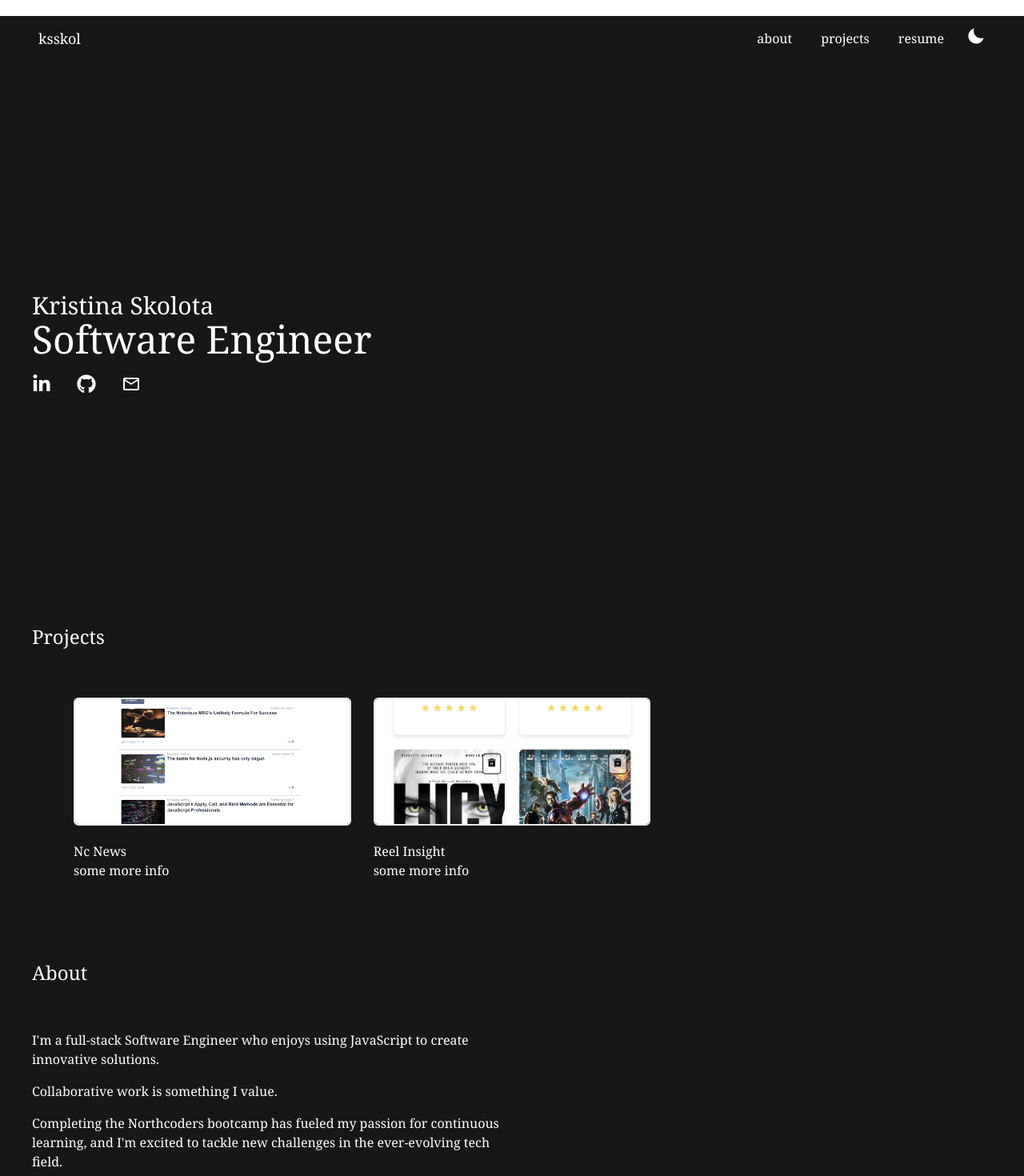
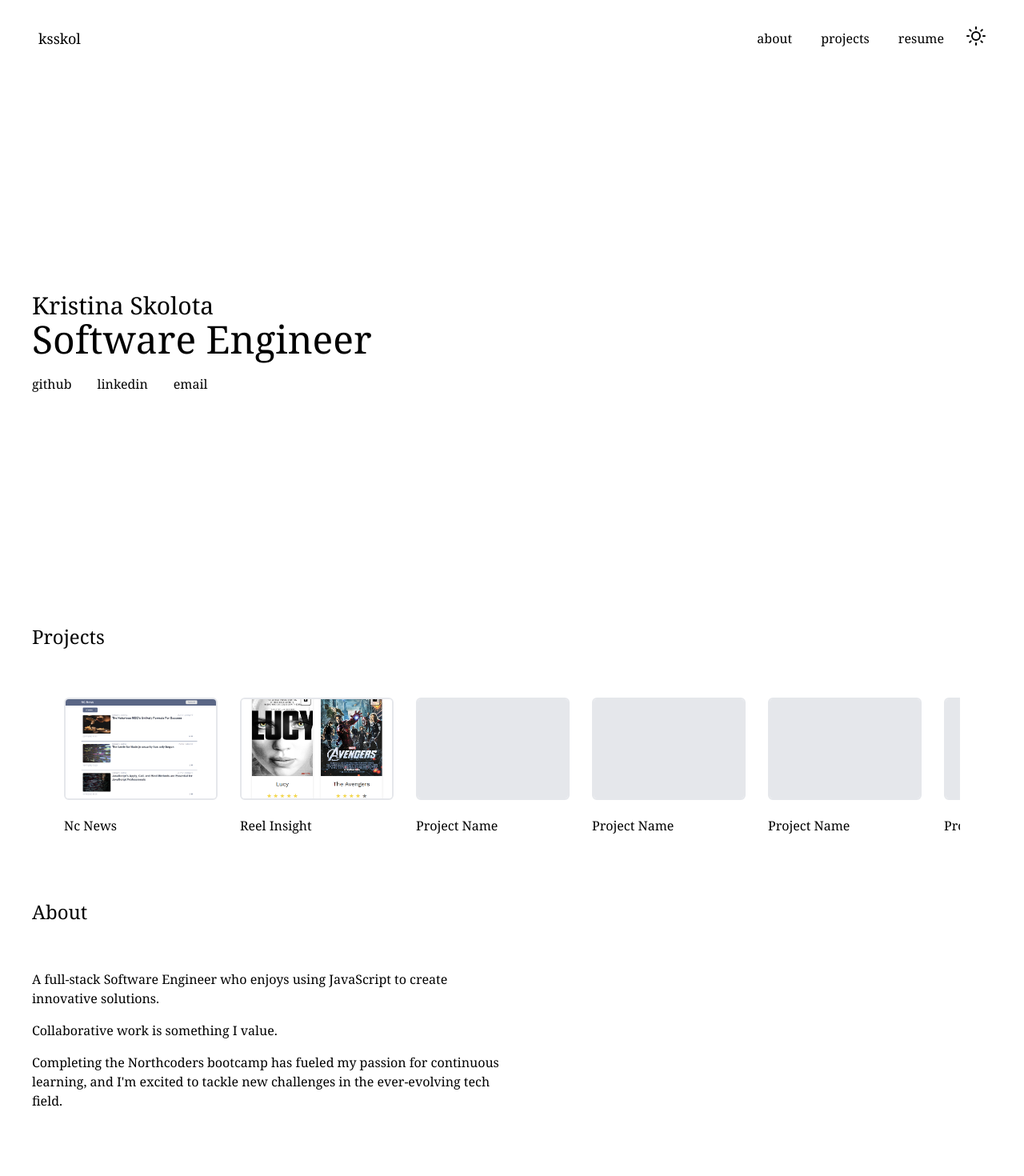
Before and after one commit to ksskol/ksskol, a React (Vite) app: page / in a window 1280 px wide. Shown: the top 1470 px of the page at 80% size. Built offline with nearby package versions, Linux system fonts and the light colour scheme.

Commit message:
added animations, made a data.json file

```diff
--- /dev/null
+++ b/data.json
@@ -0,0 +1,87 @@
+{
+  "name": "Kristina Skolota",
+  "title": "Software Engineer",
+  "about": [
+    {
+      "id": "1",
+      "text": "A full-stack Software Engineer who enjoys using JavaScript to create innovative solutions."
+    },
+    {
+      "id": "2",
+      "text": "Collaborative work is something I value."
+    },
+    {
+      "id": "3",
+      "text": "Completing the Northcoders bootcamp has fueled my passion for continuous learning, and I'm excited to tackle new challenges in the ever-evolving tech field."
+    }
+  ],
+  "contacts": [
+    {
+      "id": "1",
+      "title": "github",
+      "link": "https://github.com/ksskol"
+    },
+    {
+      "id": "2",
+      "title": "linkedin",
+      "link": "https://www.linkedin.com/in/ksskol/"
+    },
+    { "id": "3", "title": "email", "link": "mailto:tinaskolo@gmail.com" }
+  ],
+  "projects": [
+    {
+      "id": "1",
+      "title": "Nc News",
+      "description": "some more info",
+      "imageSrc": "/adding/ncNews.png",
+      "url": "https://github.com/ksskol/NC_News_FE"
+    },
+    {
+      "id": "2",
+      "title": "Reel Insight",
+      "description": "some more info",
+      "imageSrc": "/adding/reelInsight.png",
+      "url": "https://github.com/Always-Serving-Code/Reel-Insight"
+    },
+    {
+      "id": "3",
+      "title": "Project Name",
+      "description": "in progress...",
+      "imageSrc": "/adding/in-progress.png"
+    },
+    {
+      "id": "4",
+      "title": "Project Name",
+      "description": "in progress...",
+      "imageSrc": "/adding/in-progress.png"
+    },
+    {
+      "id": "5",
+      "title": "Project Name",
+      "description": "in progress...",
+      "imageSrc": "/adding/in-progress.png"
+    },
+    {
+      "id": "5",
+      "title": "Project Name",
+      "description": "in progress...",
+      "imageSrc": "/adding/in-progress.png"
+    }
+  ],
+
+  "resume": {
+    "tagline": "Full-Stack Software Engineer.",
+    "experiences": [],
+    "education": {
+      "placeName": "Northcoders, Manchester",
+      "placeDate": "March 2024 - May 2024",
+      "placePara": "Software Engineer"
+    },
+    "skills": {
+      "languages": ["JavaScript", "TypeScript"],
+      "frontEnd": ["HTML", "CSS", "Tailwind CSS", "React"],
+      "backEnd": ["SQL", "PSQL", "MongoDB"],
+      "testing": ["TDD using Jest"]
+    }
+  }
+}
--- a/src/App.jsx
+++ b/src/App.jsx
@@ -6,7 +6,7 @@ import Projects from "./components/Projects";
 import Resume from "./components/Resume";
 
 function App() {
-  const [isDarkMode, setIsDarkMode] = useState(true);
+  const [isDarkMode, setIsDarkMode] = useState(false);
 
   function toggleTheme() {
     const newMode = !isDarkMode;
@@ -28,6 +28,7 @@ function App() {
       <Header isDarkMode={isDarkMode} toggleTheme={toggleTheme} />
       <Routes>
         <Route path="/" element={<MainInfo isDarkMode={isDarkMode} toggleTheme={toggleTheme} />} />
+        <Route path="/about" element={<MainInfo />} />
         <Route path="/resume" element={<Resume isDarkMode={isDarkMode} toggleTheme={toggleTheme} />} />
         <Route path="/projects" element={<Projects isDarkMode={isDarkMode} toggleTheme={toggleTheme} />} />
       </Routes>
--- a/src/components/About.jsx
+++ b/src/components/About.jsx
@@ -1,20 +1,17 @@
+import data from '../../data.json';
+
 export default function About() {
+  const { name, title, about } = data;
+
   return (
     <div className="my-10 text-lg laptop:text-base">
       <div className="grid grid-cols-1 laptop:grid-cols-2">
         <div className="col-span-1">
-          <p className="my-4">
-            I'm a full-stack Software Engineer who enjoys using JavaScript to create
-            innovative solutions.
-          </p>
-          <p className="my-4">
-            Collaborative work is something I value.
-          </p>
-          <p className="my-4">
-            Completing the Northcoders bootcamp has fueled my passion for continuous
-            learning, and I'm excited to tackle new challenges in the ever-evolving
-            tech field.
-          </p>
+          {about.map(item => (
+            <p key={item.id} className="my-4">
+              {item.text}
+            </p>
+          ))}
         </div>
       </div>
     </div>
--- a/src/components/Contact.jsx
+++ b/src/components/Contact.jsx
@@ -1,25 +1,27 @@
-import { FaLinkedinIn } from "react-icons/fa";
-import { FaGithub } from "react-icons/fa";
-import { MdOutlineMail } from "react-icons/md";
+import React from "react";
+import data from "../../data.json";
 
 export default function Contact() {
+  const { contacts } = data;
+
   return (
-    <div className="flex space-x-8 mt-5 text-2xl">
-      <div>
-        <a href="https://www.linkedin.com/in/ksskol/" target="_blank">
-          <FaLinkedinIn />
-        </a>
-      </div>
-      <div>
-        <a href="https://github.com/ksskol" target="_blank">
-          <FaGithub />
-        </a>
-      </div>
-      <div>
-        <a href="mailto:tinaskolo@gmail.com" target="_blank">
-          <MdOutlineMail />
-        </a>
-      </div>
+    <div className="flex space-x-8 mt-5">
+      {contacts.map((contact) => (
+        <div key={contact.id}>
+          <a
+            href={contact.link}
+            target="_blank"
+            rel="noopener noreferrer"
+            className={`hover:duration-300 ${
+              contact.title === "linkedin" ? "hover:text-blue-500" : ""
+            } ${contact.title === "github" ? "hover:text-gray-500" : ""} ${
+              contact.title === "email" ? "hover:text-red-500" : ""
+            }`}
+          >
+            <span className="flex items-center">{contact.title}</span>
+          </a>
+        </div>
+      ))}
     </div>
   );
 }
--- a/src/components/Header.jsx
+++ b/src/components/Header.jsx
@@ -1,29 +1,38 @@
-import { useState } from "react";
-import { Link } from "react-router-dom";
+import { useState, useEffect } from "react";
+import { Link, useLocation } from "react-router-dom";
 import { IoReorderThree } from "react-icons/io5";
 import { VscChromeClose } from "react-icons/vsc";
 import Dark from "./Dark";
 
 export default function Header({ isDarkMode, toggleTheme }) {
   const [isMenuOpen, setIsMenuOpen] = useState(false);
+  const location = useLocation();
 
   function handleClick() {
     setIsMenuOpen(!isMenuOpen);
   }
 
-  function handleLinkClick() {
+  function handleLinkClick(path) {
     setIsMenuOpen(false);
 
-    const aboutSection = document.getElementById("about");
-    if (aboutSection) {
-      aboutSection.scrollIntoView({ behavior: "smooth", block: "start" });
+    if (path === "/about") {
+      const aboutSection = document.getElementById("about");
+      if (aboutSection) {
+        aboutSection.scrollIntoView({ behavior: "smooth", block: "start" });
+      }
+    } else {
+      window.scrollTo(0, 0);
     }
+  }
+
+  function isActiveLink(path) {
+    return location.pathname === path ? "underline-sm" : "";
   }
 
   return (
     <div className="block sticky top-0 bg-white dark:bg-neutral-900 dark:text-white">
       <div className="m-5 ml-10 mr-10 flex items-center justify-between p-2">
-        <Link className="text-lg" to={`/`}>
+        <Link className={`text-lg ${isActiveLink("/")}`} to={`/`}>
           ksskol
         </Link>
 
@@ -38,13 +47,13 @@ export default function Header({ isDarkMode, toggleTheme }) {
         </div>
 
         <div className="hidden laptop:flex items-center space-x-5 ">
-          <Link to={`/`} onClick={handleLinkClick} className="p-2">
+          <Link to={`/about`} onClick={() => handleLinkClick("/about")} className={`p-2 ${isActiveLink("/about")}`}>
             about
           </Link>
-          <Link to={`/projects`} onClick={handleLinkClick} className="p-2">
+          <Link to={`/projects`} onClick={() => handleLinkClick("/projects")} className={`p-2 ${isActiveLink("/projects")}`}>
             projects
           </Link>
-          <Link to={`/resume`} onClick={handleLinkClick} className="p-2">
+          <Link to={`/resume`} onClick={() => handleLinkClick("/resume")} className={`p-2 ${isActiveLink("/resume")}`}>
             resume
           </Link>
           <div className="laptop:text-2xl">
@@ -56,17 +65,13 @@ export default function Header({ isDarkMode, toggleTheme }) {
       {isMenuOpen && (
         <div className="laptop:hidden absolute right-0 top-16 w-10/12 p-4 bg-white dark:bg-neutral-900 shadow-md  dark:shadow-zinc-800 rounded-md tablet:w-7/12">
           <div className="grid grid-cols-1 space-y-5">
-            <Link to={`/`} onClick={handleLinkClick} className="p-2 flex">
+            <Link to={`/about`} onClick={() => handleLinkClick("/about")} className={`p-2 flex ${isActiveLink("/about")}`}>
               about
             </Link>
-            <Link
-              to={`/projects`}
-              onClick={handleLinkClick}
-              className="p-2 flex"
-            >
+            <Link to={`/projects`} onClick={() => handleLinkClick("/projects")} className={`p-2 flex ${isActiveLink("/projects")}`}>
               projects
             </Link>
-            <Link to={`/resume`} onClick={handleLinkClick} className="p-2 flex">
+            <Link to={`/resume`} onClick={() => handleLinkClick("/resume")} className={`p-2 flex ${isActiveLink("/resume")}`}>
               resume
             </Link>
           </div>
--- a/src/components/MainInfo.jsx
+++ b/src/components/MainInfo.jsx
@@ -1,19 +1,27 @@
+import React from 'react';
 import About from "./About";
 import Contact from "./Contact";
-import Projects from "./Projects";
+import ProjectsGallery from './ProjectsGallery';
+import data from '../../data.json';
 
-export default function MainInfo() {
+export default function MainInfo({ isDarkMode, toggleTheme }) {
+  const { name, title, projects } = data;
+
   return (
-    <main className="m-5 ml-10 mr-10 ">
+    <main className="m-5 mx-10 animate-fadeIn">
       <div>
         <div className="my-60 laptop:my-72">
-          <h1 className="text-2xl laptop:text-3xl desktop:text-4xl">Kristina Skolota</h1>
-          <h2 className="text-4xl laptop:text-5xl desktop:text-6xl">Software Engineer</h2>
-        <Contact />
+          <h1 className="text-2xl laptop:text-3xl desktop:text-4xl ">
+            {name}
+          </h1>
+          <h2 className="text-4xl laptop:text-5xl desktop:text-6xl ">
+            {title}
+          </h2>
+          <Contact />
         </div>
         <h3 className="my-10 text-2xl text-bold">Projects</h3>
-        <div className="px-3 pb-10 grid grid col-1 ">
-          <Projects className="text-2xl" />
+        <div className="grid grid-cols-1">
+          <ProjectsGallery isDarkMode={isDarkMode} toggleTheme={toggleTheme} projects={projects} className="text-2xl" />
         </div>
         <h3 className="my-10 text-2xl text-bold" id="about">
           About
--- a/src/components/Projects.jsx
+++ b/src/components/Projects.jsx
@@ -1,36 +1,26 @@
+import React from 'react';
+import data from '../../data.json';
+
 export default function Projects() {
+  const { projects } = data;
+
   return (
-    <div className=" my-5 mx-10 grid grid-cols-1 tablet:grid-cols-2 laptop:grid-cols-3 gap-7 desktop:grid-cols-4 fourK:grid-cols-5">
-      <div>
+    <div className="my-5 mx-10 grid grid-cols-1 tablet:grid-cols-2 laptop:grid-cols-3 gap-7 desktop:grid-cols-5 fourK:grid-cols-6 fourK:gap-14 animate-fadeInF">
+      {projects.map((project) => (
+        <div key={project.id}>
           <div className="rounded-md border-2 overflow-hidden h-40">
-          <a href="https://github.com/ksskol/NC_News_FE" target="_blank">
+            <a href={project.url} target="_blank" rel="noopener noreferrer">
               <img
-              className="object-cover h-full w-full"
-              src="../../adding/ncNews.png"
+                className="object-cover w-full h-full"
+                src={project.imageSrc}
                 alt="project picture"
               />
             </a>
           </div>
-        <h1 className="mt-5 text-md font-medium">Nc News</h1>
-        <h2>some more info</h2>
+          <h1 className="mt-5 text-md font-medium">{project.title}</h1>
+          <h2>{project.description}</h2>
         </div>
-
-      <div>
-        <div className="rounded-md border-2 overflow-hidden h-40">
-          <a
-            href="https://github.com/Always-Serving-Code/Reel-Insight"
-            target="_blank"
-          >
-            <img
-              className="object-cover w-full h-96"
-              src="../../adding/reelInsight.png"
-              alt="project picture"
-            />
-          </a>
-        </div>
-        <h1 className="mt-5 text-md font-medium">Reel Insight</h1>
-        <h2>some more info</h2>
-      </div>
+      ))}
     </div>
   );
 }
--- /dev/null
+++ b/src/components/ProjectsGallery.jsx
@@ -0,0 +1,27 @@
+import React from 'react';
+import data from '../../data.json';
+
+export default function Projects() {
+  const { projects } = data;
+
+  return (
+    <div className="my-5 mx-10 overflow-x-auto snap-x snap-mandatory">
+      <div className="flex space-x-7">
+        {projects.map((project) => (
+          <div key={project.id} className="snap-center flex-shrink-0 w-48 desktop:w-64 mb-5">
+            <div className="rounded-md border-2 overflow-hidden h-32 desktop:h-40">
+              <a href={project.url} target="_blank" rel="noopener noreferrer">
+                <img
+                  className="object-cover w-full h-full"
+                  src={project.imageSrc}
+                  alt="project picture"
+                />
+              </a>
+            </div>
+            <h1 className="mt-5 text-md font-medium">{project.title}</h1>
+          </div>
+        ))}
+      </div>
+    </div>
+  );
+}
--- a/src/components/Resume.jsx
+++ b/src/components/Resume.jsx
@@ -1,73 +1,36 @@
-import { SiMongodb } from "react-icons/si";
-import { RiJavascriptFill } from "react-icons/ri";
-import { BiLogoTypescript } from "react-icons/bi";
-import { SiJest } from "react-icons/si";
-import { SiPostgresql } from "react-icons/si";
-import { GoDatabase } from "react-icons/go";
-import { FaReact } from "react-icons/fa";
-import { IoLogoCss3 } from "react-icons/io";
-import { FaHtml5 } from "react-icons/fa";
-import { RiTailwindCssFill } from "react-icons/ri";
+import React from "react";
+import data from "../../data.json";
 
 export default function Resume() {
+  const { name, title, resume } = data;
+
   return (
-    <div className="mt-10 w-full flex flex-col items-center">
+    <div className="mt-10 w-full flex flex-col items-center animate-fadeInF">
       <div className="w-full bg-zinc-100 dark:bg-zinc-700 dark:text-white max-w-4xl p-10 rounded-lg text-lg">
-        <h1 className="text-xl ">Kristina Skolota</h1>
-        <h3 className="text-gray-400">Full-Stack Software Engineer</h3>
+        <h1 className="text-xl">{name}</h1>
+        <h3 className="text-gray-400">{title}</h3>
+
         <div className="my-5">
           <h3 className="font-bold">Education</h3>
-          <h4> Northcoders, Manchester</h4>
-          <p>Software Engineer</p>
-          <p className="text-gray-400">March 2024 - May 2024</p>
+          <h4>{resume.education.placeName}</h4>
+          <p>{resume.education.placePara}</p>
+          <p className="text-gray-400">{resume.education.placeDate}</p>
         </div>
+
         <h3 className="font-bold">Skills</h3>
         <div className="grid grid-cols-1 gap-4 tablet:grid-cols-2 laptop:grid-cols-4">
-          <div>
-            <h4 className="font-bold mb-2">Languages</h4>
-            <p className="flex items-center">
-              <RiJavascriptFill className="mr-2" /> JavaScript
-            </p>
-            <p className="flex items-center">
-              <BiLogoTypescript className="mr-2" /> TypeScript
-            </p>
-          </div>
-          <div>
-            <h4 className="font-bold mb-2">Front-end</h4>
-            <p className="flex items-center">
-              <FaHtml5 className="mr-2" /> HTML
-            </p>
-            <p className="flex items-center">
-              <IoLogoCss3 className="mr-2" /> CSS
-            </p>
-            <p className="flex items-center">
-              <RiTailwindCssFill className="mr-2" /> Tailwind CSS
-            </p>
-            <p className="flex items-center">
-              <FaReact className="mr-2" /> React
-            </p>
-          </div>
-          <div>
-            <h4 className="font-bold mb-2">Back-end</h4>
-            <p className="flex items-center">
-              <GoDatabase className="mr-2" /> SQL
-            </p>
-            <p class="flex items-center">
-              <SiPostgresql className="mr-2" /> PSQL
-            </p>
-            <p class="flex items-center">
-              <SiMongodb className="mr-2" /> MongoDB
-            </p>
-          </div>
-          <div>
-            <h4 className="font-bold mb-2">Testing</h4>
-            <p className="flex items-center">
-              <SiJest className="mr-2" /> TDD using Jest
-            </p>
-          </div>
+          <SkillCategory title="Languages" skills={resume.skills.languages} />
+          <SkillCategory title="Frontend Tech" skills={resume.skills.frontEnd} />
+          <SkillCategory title="Backend Tech" skills={resume.skills.backEnd} />
+          <SkillCategory title="Testing Framework" skills={resume.skills.testing} />
         </div>
+
         <div className="flex justify-center mt-10">
-          <a href="../../adding/KristinaSkolotaCV.pdf" target="_blank">
+          <a
+            href="../../adding/KristinaSkolotaCV.pdf"
+            target="_blank"
+            rel="noopener noreferrer"
+          >
             <button type="button">View Full Resume</button>
           </a>
         </div>
@@ -75,3 +38,14 @@ export default function Resume() {
     </div>
   );
 }
+
+function SkillCategory({ title, skills }) {
+  return (
+    <div>
+      <h4 className="font-bold mb-2">{title}</h4>
+      {skills.map((skill, index) => (
+        <p key={index}>{skill}</p>
+      ))}
+    </div>
+  );
+}
--- a/src/index.css
+++ b/src/index.css
@@ -11,3 +11,30 @@ body {
   background-color: #171717;
   color: #ffffff;
 }
+
+/*---- scrollbar ----*/
+html {
+  overflow-y: scroll;
+}
+
+::-webkit-scrollbar {
+  width: 8px;
+  height: 8px
+}
+
+::-webkit-scrollbar-track {
+  background: #ffffff;
+}
+
+::-webkit-scrollbar-thumb {
+  background: #a1a1a1;
+  border-radius: 4px;
+}
+
+html.dark ::-webkit-scrollbar-track {
+  background: #171717;
+}
+
+html.dark ::-webkit-scrollbar-thumb {
+  background: #555;
+}
```
Also changed, not shown: index.html (+10 -1 lines), tailwind.config.js (+12 -1 lines), adding/in-progress.png (added). Lines whose indentation alone changed are shown as unchanged.
